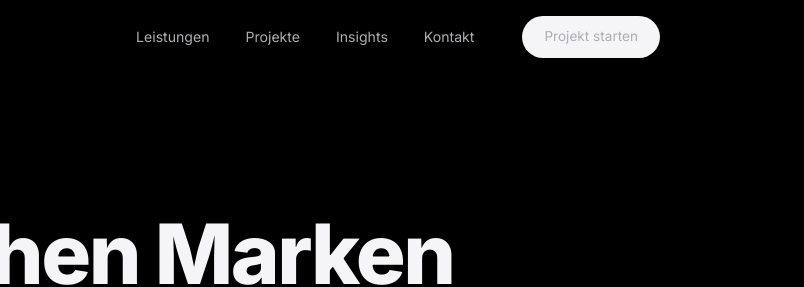
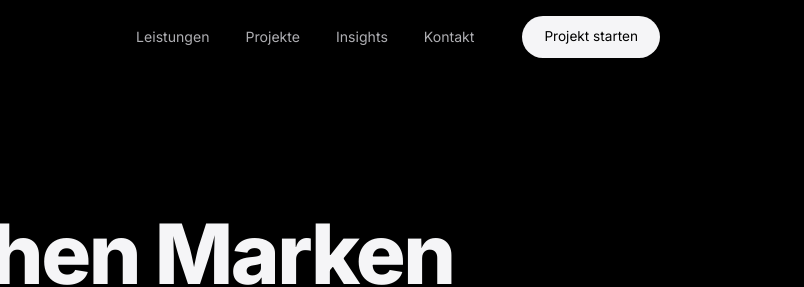
Before and after one commit to BeyKay29/amplifyd-digital, a plain HTML site: page index.html in a window 1280 px wide. Shown: the top 287 px of the page, 476-1280 px from the left. Drawn offline with Linux system fonts and the light colour scheme.

Commit message:
Fix contrast error on primary buttons in desktop view by forcing black text on white background

```diff
--- a/styles.css
+++ b/styles.css
@@ -307,7 +307,7 @@ section {
 
 .btn-primary {
     background: var(--white);
-    color: var(--black);
+    color: var(--black) !important;
 }
 
 .btn-primary:hover {
```
